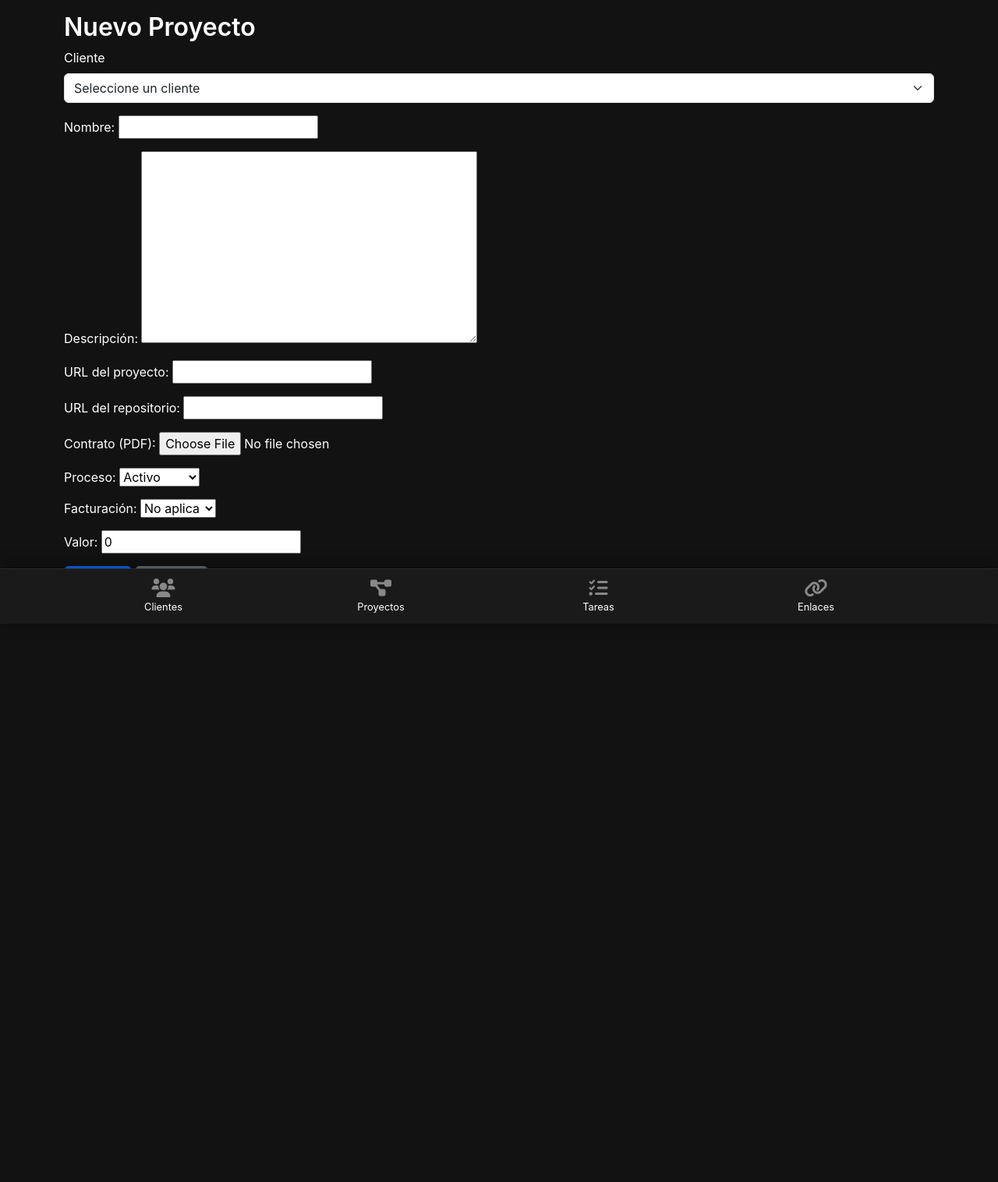
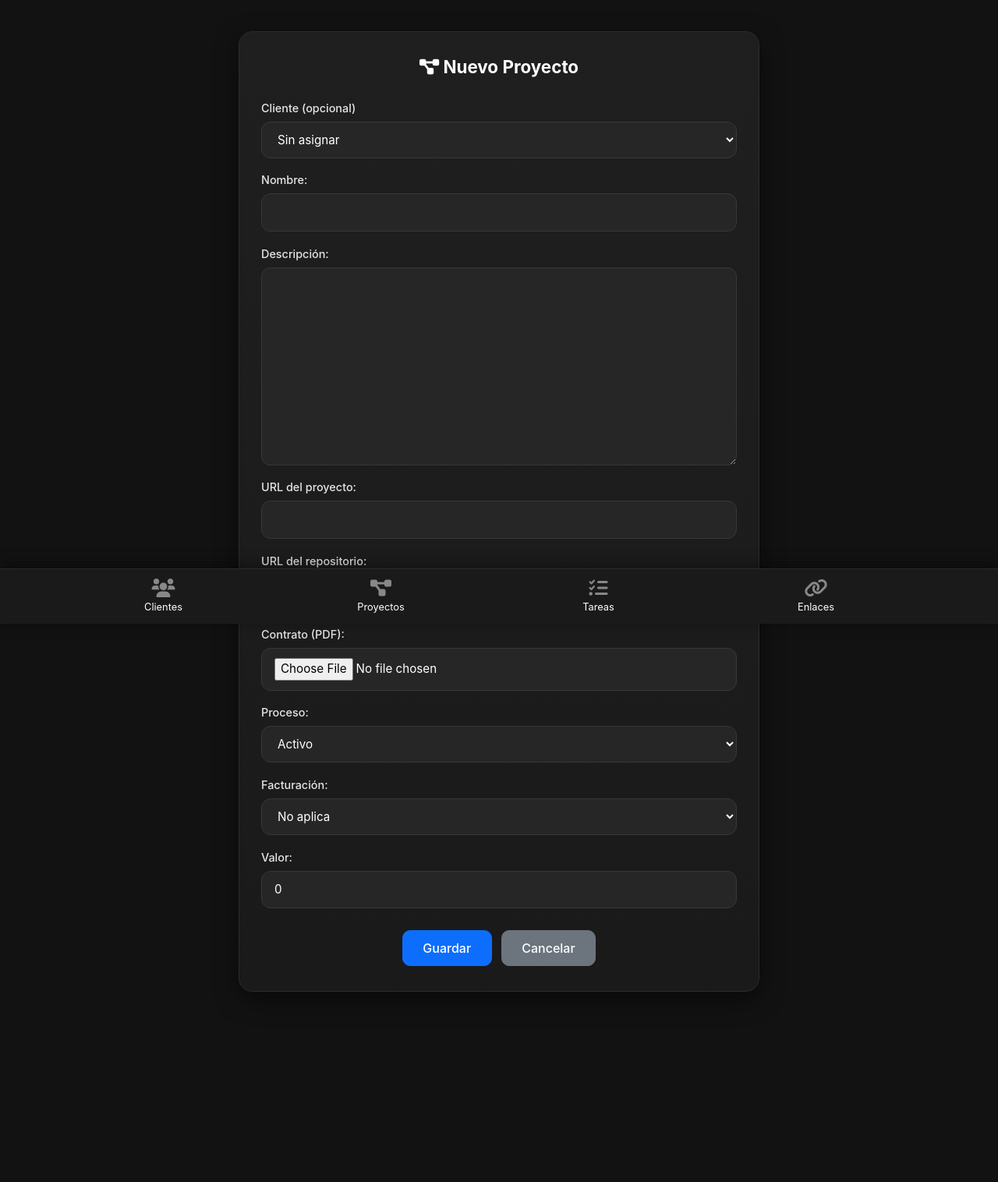
Before and after one commit to camilomurielph/crm, a Django app: page /proyectos/nuevo/ in a window 1280 px wide. Shown: the whole page at 78% size. Before the commit the page ends 786 px from the top, so only its background shows below. Run offline with Django 4.2, Linux system fonts and the light colour scheme; the visitor is signed in with stand-in values (Sample User, id 1); data that the repository does not hold is empty; some libraries are stand-ins or nearby versions.

Commit message:
Update crear.html

```diff
--- a/core/templates/proyectos/crear.html
+++ b/core/templates/proyectos/crear.html
@@ -1,20 +1,30 @@
 {% extends 'base.html' %}
 {% block title %}Nuevo Proyecto - Actols CRM{% endblock %}
 {% block content %}
-<h2>Nuevo Proyecto</h2>
+<div class="form-wrapper">
+    <div class="form-card">
+        <h2 class="form-title"><i class="fas fa-diagram-project"></i> Nuevo Proyecto</h2>
         <form method="post" enctype="multipart/form-data">
             {% csrf_token %}
-    <div class="mb-3">
-        <label for="cliente" class="form-label">Cliente</label>
-        <select name="cliente" id="cliente" class="form-select" required>
-            <option value="">Seleccione un cliente</option>
+            <div class="form-fields">
+                <p>
+                    <label for="cliente">Cliente (opcional)</label>
+                    <select name="cliente" id="cliente">
+                        <option value="">Sin asignar</option>
                         {% for cliente in clientes %}
-                <option value="{{ cliente.id }}" {% if request.GET.cliente == cliente.id|stringformat:"s" %}selected{% endif %}>{{ cliente.razon_social }}</option>
+                            <option value="{{ cliente.id }}" {% if request.GET.cliente == cliente.id|stringformat:"s" %}selected{% endif %}>
+                                {{ cliente.razon_social|default:cliente.nombre_comercial|default:"Cliente sin nombre" }}
+                            </option>
                         {% endfor %}
                     </select>
+                </p>
+                {{ form.as_p }}
             </div>
-    {{ form.as_p }}
+            <div class="form-actions">
                 <button type="submit" class="btn btn-primary">Guardar</button>
                 <a href="{% url 'core:proyectos' %}" class="btn btn-secondary">Cancelar</a>
+            </div>
         </form>
+    </div>
+</div>
 {% endblock %}
```
Lines whose indentation alone changed are shown as unchanged.
